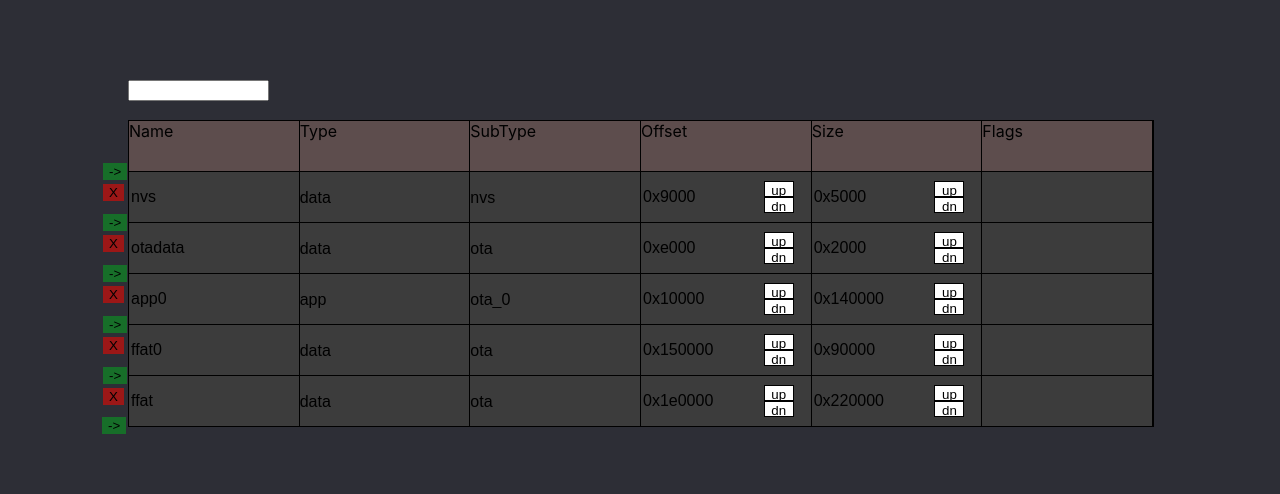
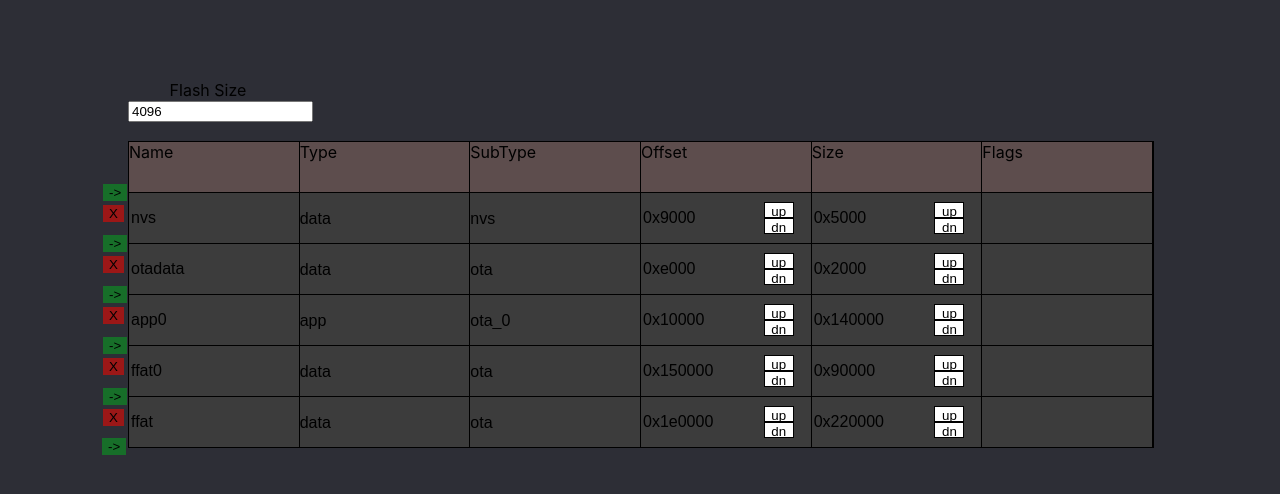
Before and after one commit to platevoltage/esp32-partition-calculator, a React (Create React App) app: page / in a window 1280 px wide. Shown: the top 494 px of the page. Built offline with nearby package versions, Linux system fonts and the light colour scheme.

Commit message:
flash size now functional

```diff
--- a/src/App.tsx
+++ b/src/App.tsx
@@ -8,8 +8,10 @@ function App() {
   return (
     <div className="App">
       <div style={{ display: 'flex', flexDirection: 'column'}}>
-        <input type="text" style={{width: "10em"}} onChange={(e) =>  setFlashSize(+e.target.value) }></input><br></br>
-        <Table flashSize={flashSize} />
+        <label htmlFor="flashSize"  style={{width: "10em"}}>Flash Size
+        <input name="flash-size" type="text" value={flashSize} onChange={(e) =>  setFlashSize(+e.target.value) }></input>
+        </label><br></br>
+        <Table flashSize={flashSize*1024} />
       </div>
     </div>
   );
--- a/src/components/Table.tsx
+++ b/src/components/Table.tsx
@@ -55,7 +55,13 @@ export default function Table({flashSize}: Props) {
     }
 
     function getUnusedSpace(i: number) {
-        const unusedSpace: number = table[i].offset + table[i].size - table[i+1]?.offset || 0;
+        const partitionSize = table[i].offset + table[i].size;
+        let nextOffset = table[i+1]?.offset;
+        if (isNaN(nextOffset)) {
+            nextOffset = flashSize;
+        }
+
+        const unusedSpace: number = partitionSize - nextOffset;
         return unusedSpace;
     }
 
```
